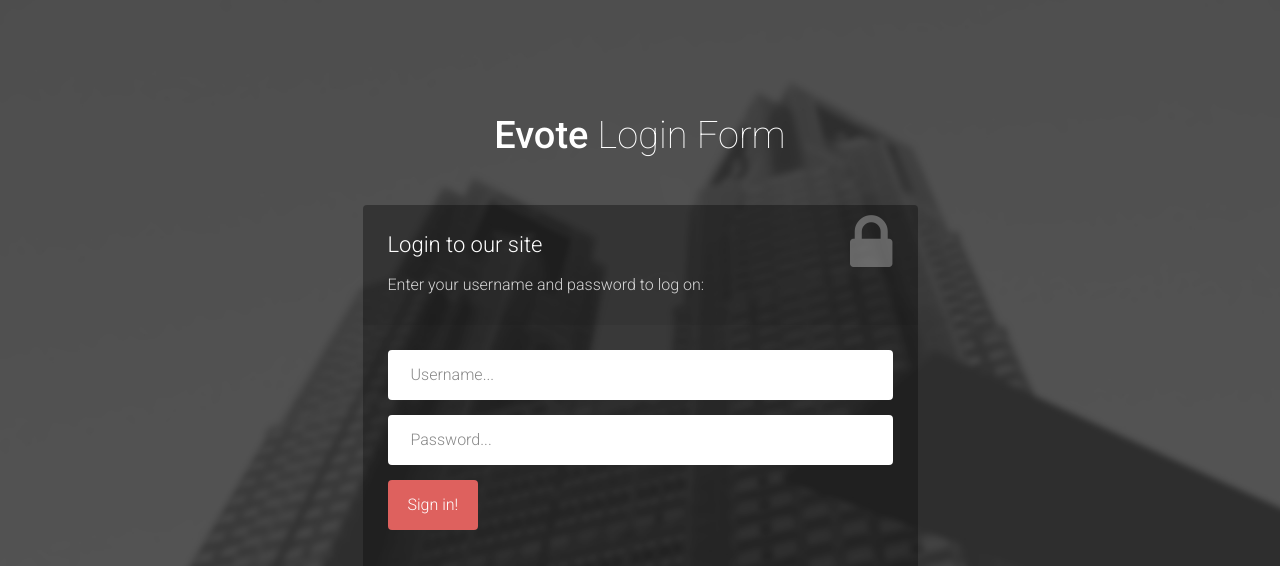
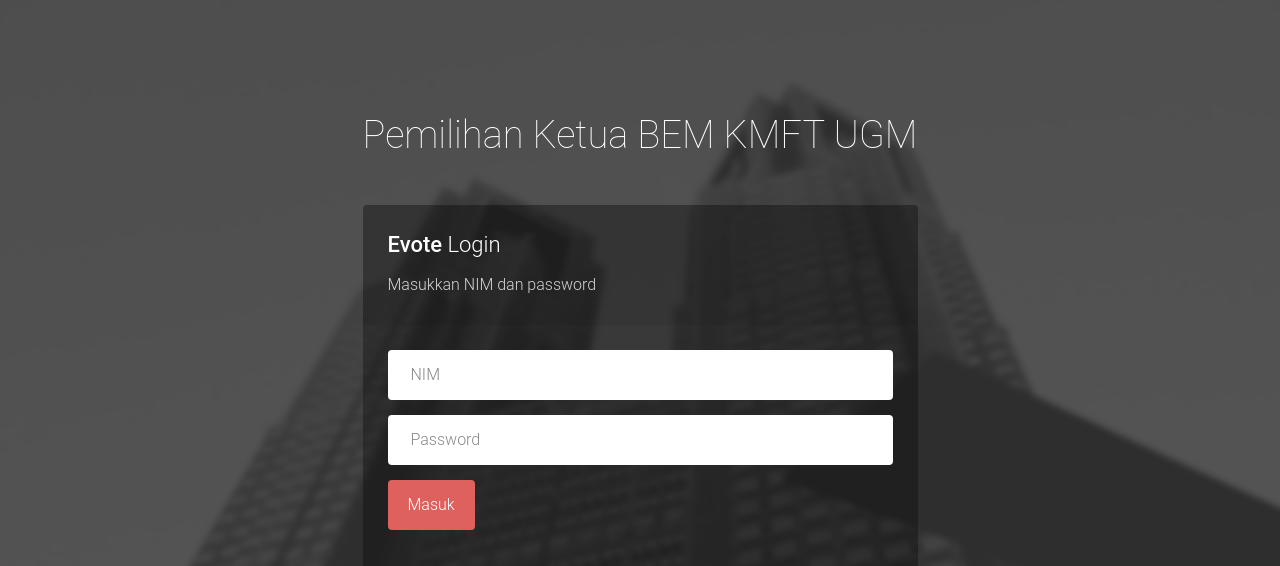
Before and after one commit to rachmadep/evote, a PHP site: page /login.php in a window 1280 px wide. Shown: the top 566 px of the page. Run offline with PHP 8.4, Linux system fonts and the light colour scheme; grey boxes are pictures that could not be loaded.

Commit message:
tampilan login

```diff
--- a/login.php
+++ b/login.php
@@ -66,10 +66,10 @@
         <meta charset="utf-8">
         <meta http-equiv="X-UA-Compatible" content="IE=edge">
         <meta name="viewport" content="width=device-width, initial-scale=1">
-        <title>Evote Login Form</title>
+        <title>Evote User Login</title>
 
         <!-- CSS -->
-        <link rel="stylesheet" href="http://fonts.googleapis.com/css?family=Roboto:400,100,300,500">
+        <link rel="stylesheet" href="assets/css/fonts.googleapis.css?family=Roboto:400,100,300,500">
         <link rel="stylesheet" href="assets/bootstrap/css/bootstrap.min.css">
         <link rel="stylesheet" href="assets/font-awesome/css/font-awesome.min.css">
 		<link rel="stylesheet" href="assets/css/form-elements.css">
@@ -95,11 +95,12 @@
 
         <!-- Top content -->
         <div class="top-content">
+
             <div class="inner-bg">
                 <div class="container">
                     <div class="row">
                         <div class="col-sm-8 col-sm-offset-2 text">
-                            <h1><strong>Evote</strong> Login Form</h1>
+                            <h1 class="header-text">Pemilihan Ketua BEM KMFT UGM</h1>
 
                         </div>
                     </div>
@@ -107,24 +108,24 @@
                         <div class="col-sm-6 col-sm-offset-3 form-box">
                         	<div class="form-top">
                         		<div class="form-top-left">
-                        			<h3>Login to our site</h3>
-                            		<p>Enter your username and password to log on:</p>
+                        			<h3><strong class="evote">Evote</strong> Login</h3>
+                            		<p>Masukkan NIM dan password</p>
                         		</div>
                         		<div class="form-top-right">
-                        			<i class="fa fa-lock"></i>
+                        			<!-- <i class="fa fa-lock"></i> -->
                         		</div>
                             </div>
                             <div class="form-bottom">
 			                    <form role="form" action="<?php echo $_SERVER['PHP_SELF'];?>" method="post" class="login-form">
 			                    	<div class="form-group">
 			                    		<label class="sr-only" for="form-username">NIM</label>
-			                        	<input type="text" name="username" placeholder="Username..." class="form-username form-control" id="form-username">
+			                        	<input type="text" name="username" placeholder="NIM" class="form-username form-control" id="form-username">
 			                        </div>
 			                        <div class="form-group">
 			                        	<label class="sr-only" for="form-password">Password</label>
-			                        	<input type="password" name="password" placeholder="Password..." class="form-password form-control" id="form-password">
+			                        	<input type="password" name="password" placeholder="Password" class="form-password form-control" id="form-password">
 			                        </div>
-			                        <input type="submit" name="submit" class="btn" value="Sign in!">
+			                        <input type="submit" name="submit" class="btn" value="Masuk">
 			                    </form>
 		                    </div>
                         </div>
@@ -133,6 +134,7 @@
             </div>
 
         </div>
+        <div><img class="logo-kpu" src="image/LOGO fix 2.png"></div>
 
 
         <!-- Javascript -->
@@ -140,7 +142,12 @@
         <script src="assets/bootstrap/js/bootstrap.min.js"></script>
         <script src="assets/js/jquery.backstretch.min.js"></script>
         <script src="assets/js/scripts.js"></script>
-
+        <script language="JavaScript">
+        /* Disable mouse right-click on page*/
+        document.addEventListener("contextmenu", function(e){
+            e.preventDefault();
+        }, false);
+        </script>
         <!--[if lt IE 10]>
             <script src="assets/js/placeholder.js"></script>
         <![endif]-->
```
Also changed, not shown: login-admin.php (+7 -6 lines).
